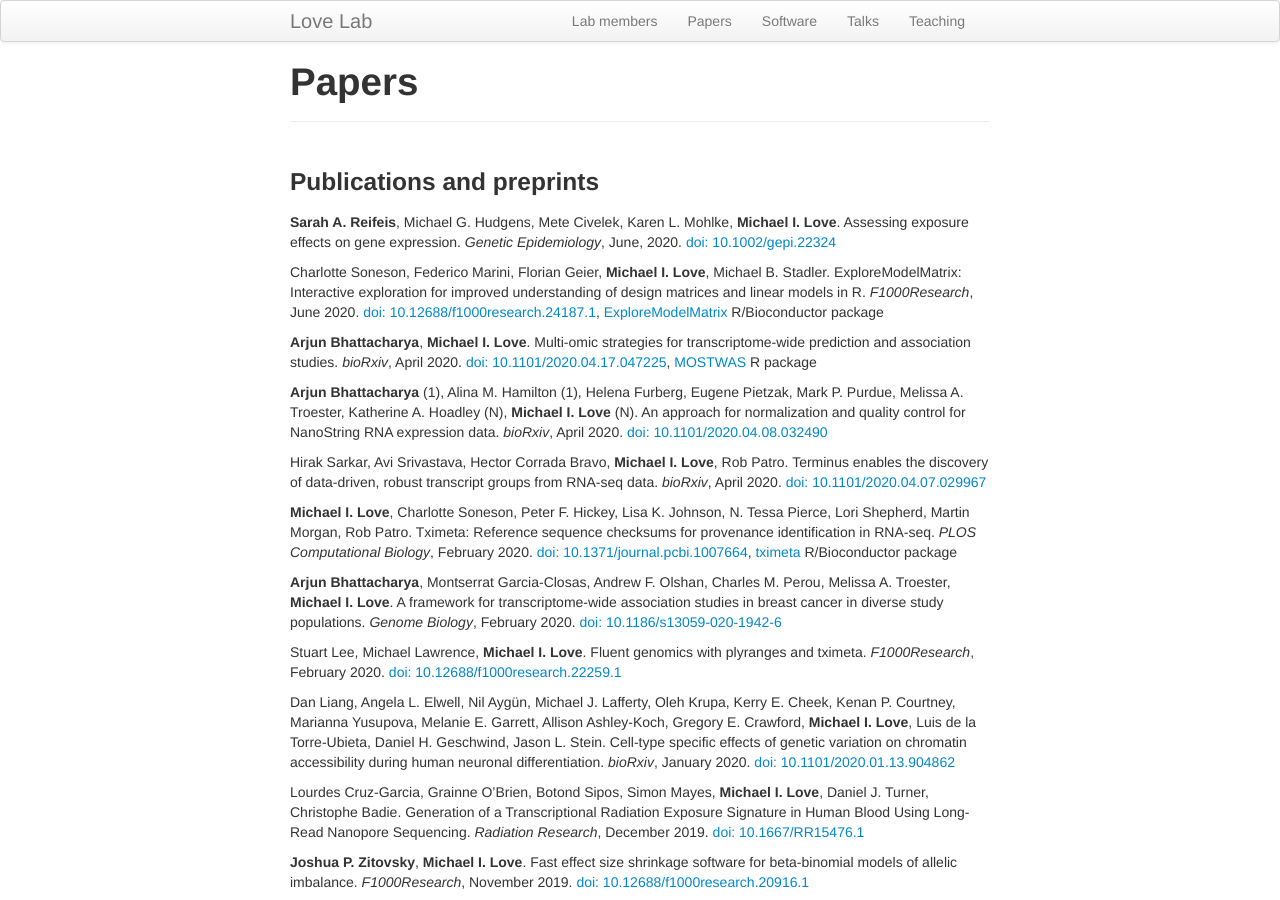
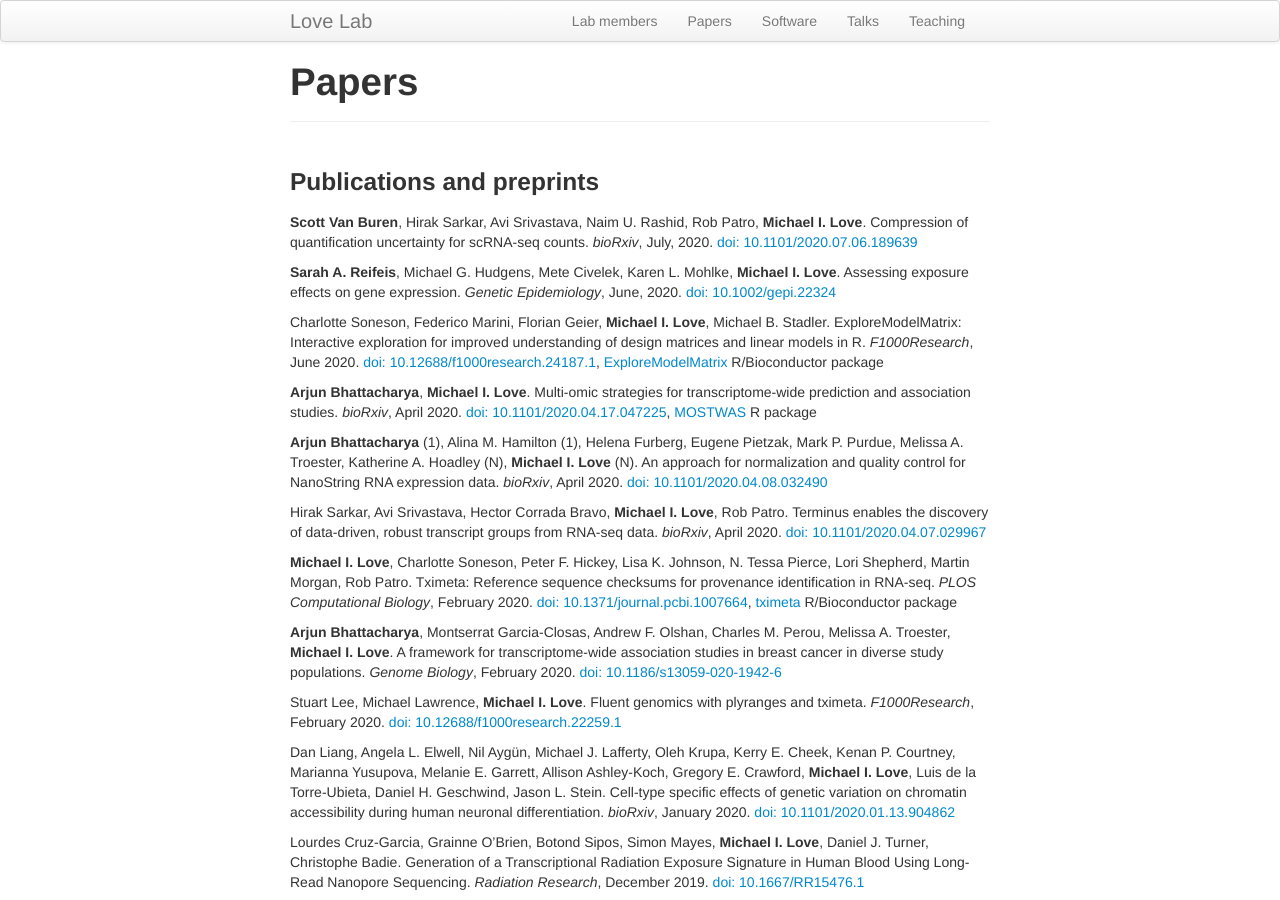
Before and after one commit to mikelove/mikelove.github.io, a Jekyll site: the page built from pages/papers.md, in a window 1280 px wide and 900 px high. Built offline with Jekyll 4.4.1, drawn with Linux system fonts in a browser that asks for light colours.

Commit message:
add paper

```diff
--- a/pages/papers.md
+++ b/pages/papers.md
@@ -4,6 +4,12 @@ title: "Papers"
 ---
 
 ### Publications and preprints
+
+**Scott Van Buren**, Hirak Sarkar, Avi Srivastava, Naim U. Rashid, Rob
+Patro, **Michael I. Love**.
+Compression of quantification uncertainty for scRNA-seq counts.
+*bioRxiv*, July, 2020.
+[doi: 10.1101/2020.07.06.189639](https://doi.org/10.1101/2020.07.06.189639)
 
 **Sarah A. Reifeis**, Michael G. Hudgens, Mete Civelek, Karen
 L. Mohlke, **Michael I. Love**.
```
Also changed, not shown: index.md (+3 -0 lines).
